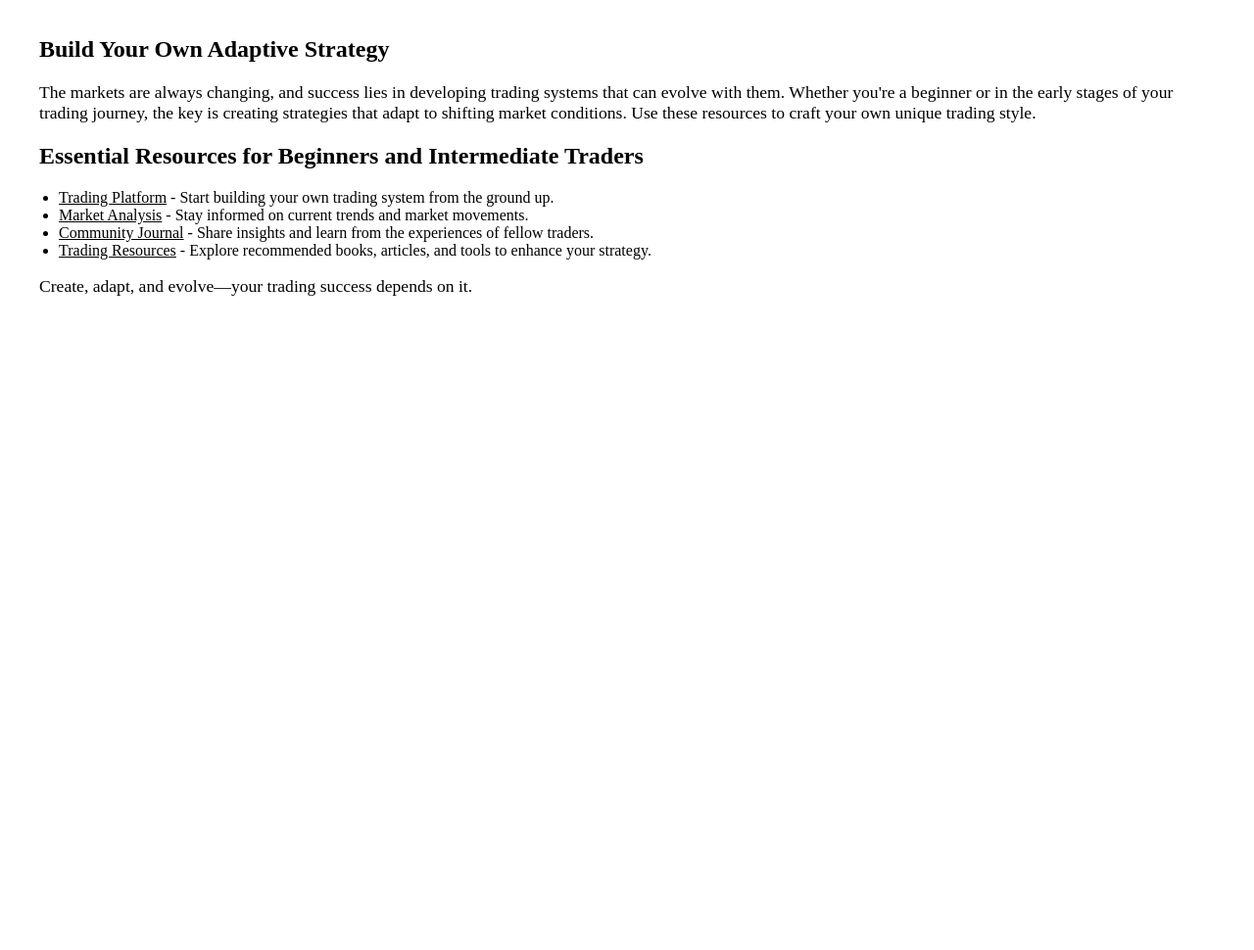
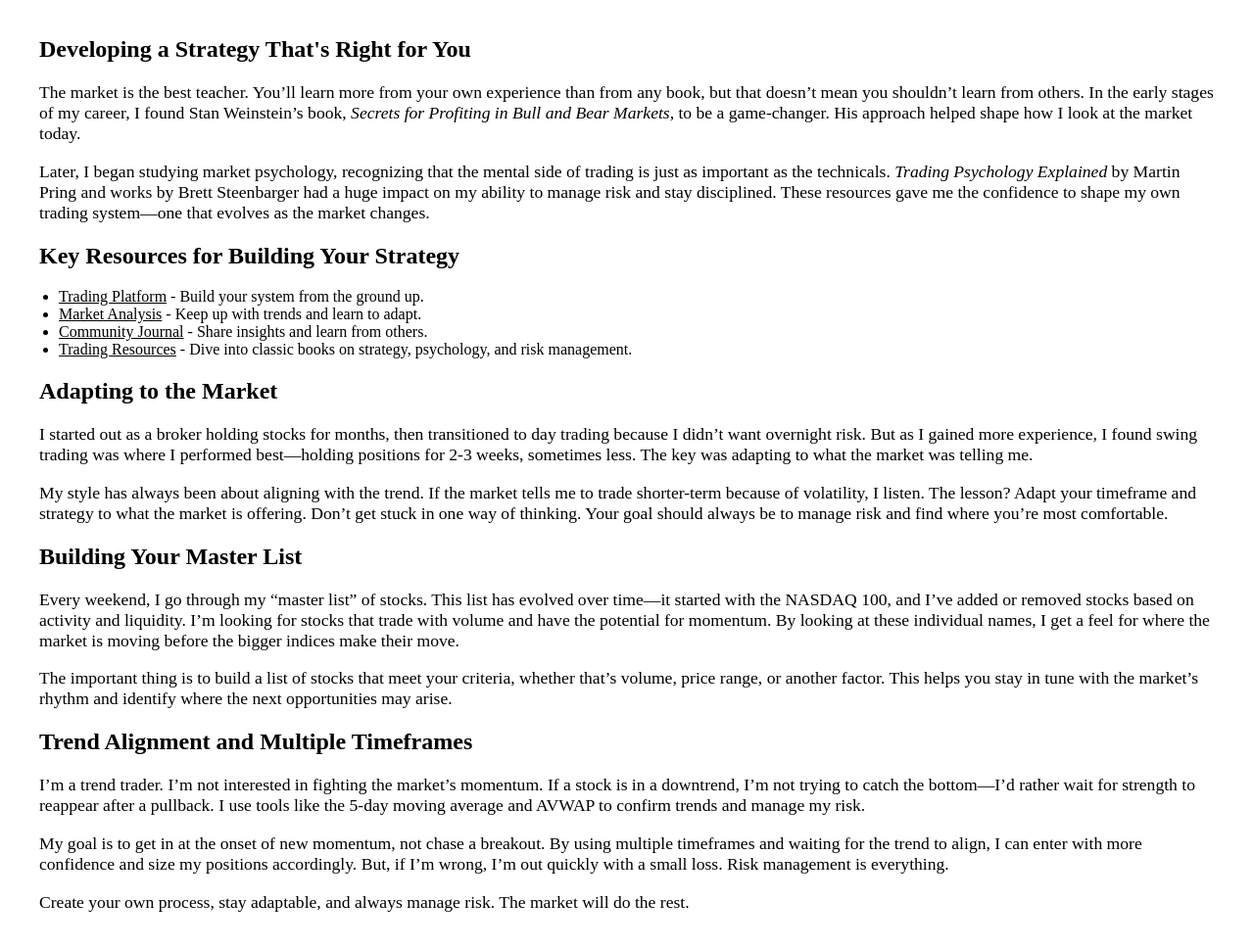
Before and after one commit to realworldbuilder/realworldbuilder.github.io, a plain HTML site: page index.html in a window 1280 px wide. Shown: the part 90-1060 px from the top of the page at 98% size. Before the commit the page ends 800 px from the top, so only its background shows below. Drawn offline with Linux system fonts and the light colour scheme.

Commit message:
Update index.html

```diff
--- a/index.html
+++ b/index.html
@@ -38,20 +38,47 @@
 
     <h1>Lean Trading</h1>
 
-    <h2>Build Your Own Adaptive Strategy</h2>
+    <h2>Developing a Strategy That's Right for You</h2>
     <p>
-        The markets are always changing, and success lies in developing trading systems that can evolve with them. Whether you're a beginner or in the early stages of your trading journey, the key is creating strategies that adapt to shifting market conditions. Use these resources to craft your own unique trading style.
+        The market is the best teacher. You’ll learn more from your own experience than from any book, but that doesn’t mean you shouldn’t learn from others. In the early stages of my career, I found Stan Weinstein’s book, <em>Secrets for Profiting in Bull and Bear Markets</em>, to be a game-changer. His approach helped shape how I look at the market today.
+    </p>
+    <p>
+        Later, I began studying market psychology, recognizing that the mental side of trading is just as important as the technicals. <em>Trading Psychology Explained</em> by Martin Pring and works by Brett Steenbarger had a huge impact on my ability to manage risk and stay disciplined. These resources gave me the confidence to shape my own trading system—one that evolves as the market changes.
     </p>
 
-    <h2>Essential Resources for Beginners and Intermediate Traders</h2>
+    <h2>Key Resources for Building Your Strategy</h2>
     <ul>
-        <li><a href="#">Trading Platform</a> - Start building your own trading system from the ground up.</li>
-        <li><a href="#">Market Analysis</a> - Stay informed on current trends and market movements.</li>
-        <li><a href="#">Community Journal</a> - Share insights and learn from the experiences of fellow traders.</li>
-        <li><a href="#">Trading Resources</a> - Explore recommended books, articles, and tools to enhance your strategy.</li>
+        <li><a href="#">Trading Platform</a> - Build your system from the ground up.</li>
+        <li><a href="#">Market Analysis</a> - Keep up with trends and learn to adapt.</li>
+        <li><a href="#">Community Journal</a> - Share insights and learn from others.</li>
+        <li><a href="#">Trading Resources</a> - Dive into classic books on strategy, psychology, and risk management.</li>
     </ul>
 
-    <p>Create, adapt, and evolve—your trading success depends on it.</p>
+    <h2>Adapting to the Market</h2>
+    <p>
+        I started out as a broker holding stocks for months, then transitioned to day trading because I didn’t want overnight risk. But as I gained more experience, I found swing trading was where I performed best—holding positions for 2-3 weeks, sometimes less. The key was adapting to what the market was telling me.
+    </p>
+    <p>
+        My style has always been about aligning with the trend. If the market tells me to trade shorter-term because of volatility, I listen. The lesson? Adapt your timeframe and strategy to what the market is offering. Don’t get stuck in one way of thinking. Your goal should always be to manage risk and find where you’re most comfortable.
+    </p>
+
+    <h2>Building Your Master List</h2>
+    <p>
+        Every weekend, I go through my “master list” of stocks. This list has evolved over time—it started with the NASDAQ 100, and I’ve added or removed stocks based on activity and liquidity. I’m looking for stocks that trade with volume and have the potential for momentum. By looking at these individual names, I get a feel for where the market is moving before the bigger indices make their move.
+    </p>
+    <p>
+        The important thing is to build a list of stocks that meet your criteria, whether that’s volume, price range, or another factor. This helps you stay in tune with the market’s rhythm and identify where the next opportunities may arise.
+    </p>
+
+    <h2>Trend Alignment and Multiple Timeframes</h2>
+    <p>
+        I’m a trend trader. I’m not interested in fighting the market’s momentum. If a stock is in a downtrend, I’m not trying to catch the bottom—I’d rather wait for strength to reappear after a pullback. I use tools like the 5-day moving average and AVWAP to confirm trends and manage my risk.
+    </p>
+    <p>
+        My goal is to get in at the onset of new momentum, not chase a breakout. By using multiple timeframes and waiting for the trend to align, I can enter with more confidence and size my positions accordingly. But, if I’m wrong, I’m out quickly with a small loss. Risk management is everything.
+    </p>
+
+    <p>Create your own process, stay adaptable, and always manage risk. The market will do the rest.</p>
 
 </body>
 </html>
```
